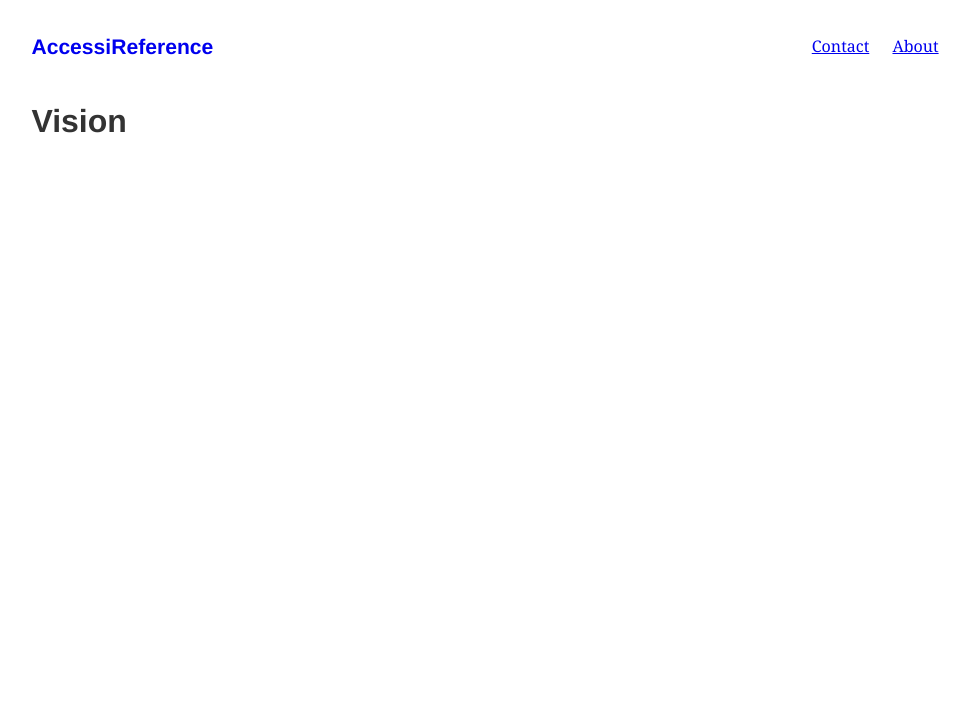
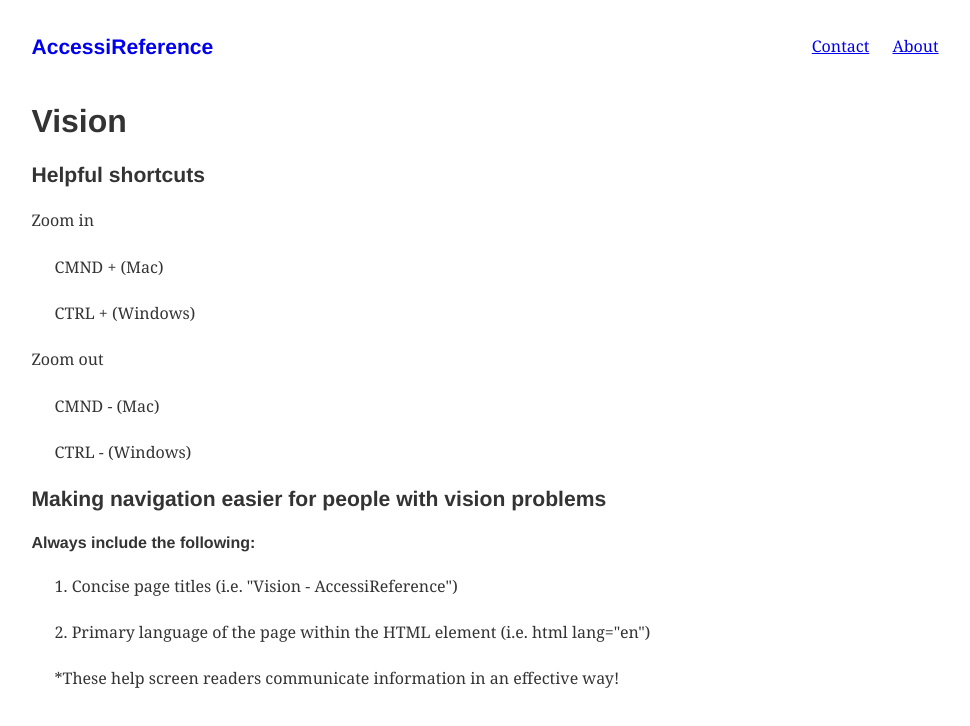
Before and after one commit to masenmatthews/Access_Kickstart, a Gatsby site: page /vision in a window 1280 px wide. Shown: the whole page, without its empty margins (155-1125 px from the left). Built offline with nearby package versions, Linux system fonts and the light colour scheme; Gatsby itself is replaced by a stand-in of ours; some packages are replaced by stand-ins of ours.

Commit message:
add initial content to vision page, add module for collapsables

```diff
--- /dev/null
+++ b/src/components/collapsable.module.css
@@ -0,0 +1,3 @@
+.collapsable {
+
+}
--- a/src/pages/vision.js
+++ b/src/pages/vision.js
@@ -5,6 +5,18 @@ import Layout from "../components/layout"
 export default ({ data }) => (
   <Layout>
     <h1>Vision</h1>
+    <h3>Helpful shortcuts</h3>
+    <p>Zoom in</p>
+      <ul>CMND + (Mac)</ul>
+      <ul>CTRL + (Windows)</ul>
+    <p>Zoom out</p>
+      <ul>CMND - (Mac)</ul>
+      <ul>CTRL - (Windows)</ul>
+    <h3>Making navigation easier for people with vision problems</h3>
+    <h4>Always include the following:</h4>
+      <ol>1. Concise page titles (i.e. "Vision - AccessiReference")</ol>
+      <ol>2. Primary language of the page within the HTML element (i.e. html lang="en")</ol>
+      <ol>*These help screen readers communicate information in an effective way!</ol>
   </Layout>
 )
 
```
